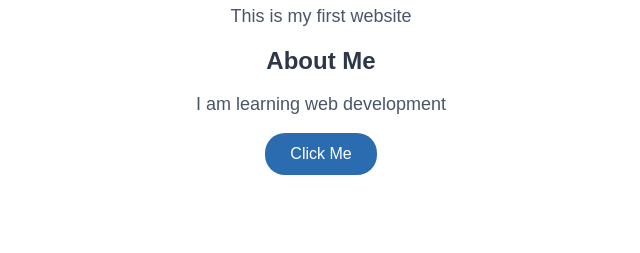
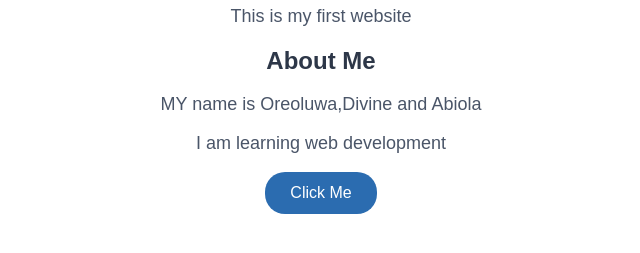
Before and after one commit to darasimidaramola261-dev/My-first-Website, a plain HTML site: page index.html in a window 1280 px wide. Shown: the part 171-424 px from the top of the page, without its empty margins (7-647 px from the left). Drawn offline with Linux system fonts and the light colour scheme.

Commit message:
Add names to the About Me section

```diff
--- a/index.html
+++ b/index.html
@@ -44,6 +44,7 @@
     <p>This is my first website</p>
 
     <h2>About Me</h2>
+    <p>MY name is Oreoluwa,Divine and Abiola</p>
     <p>I am learning web development</p>
 
     <button>Click Me</button>
```
